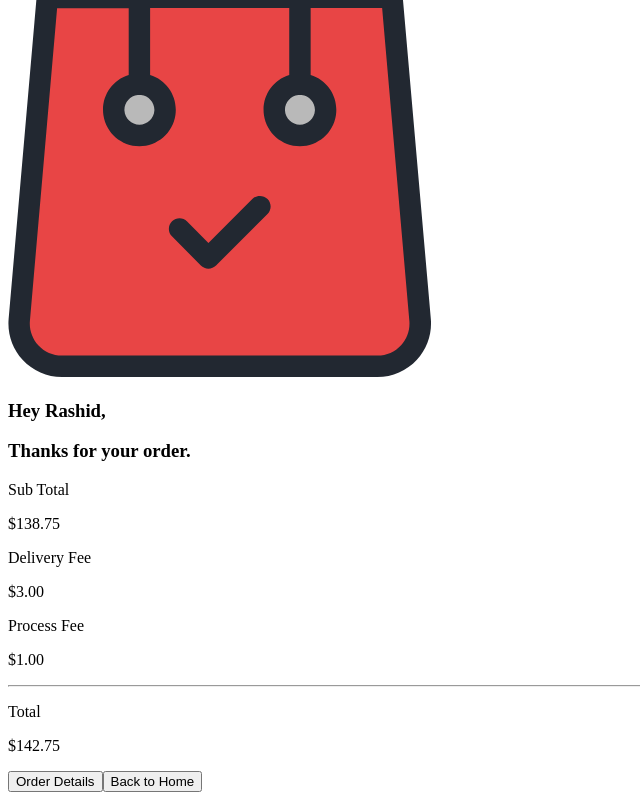
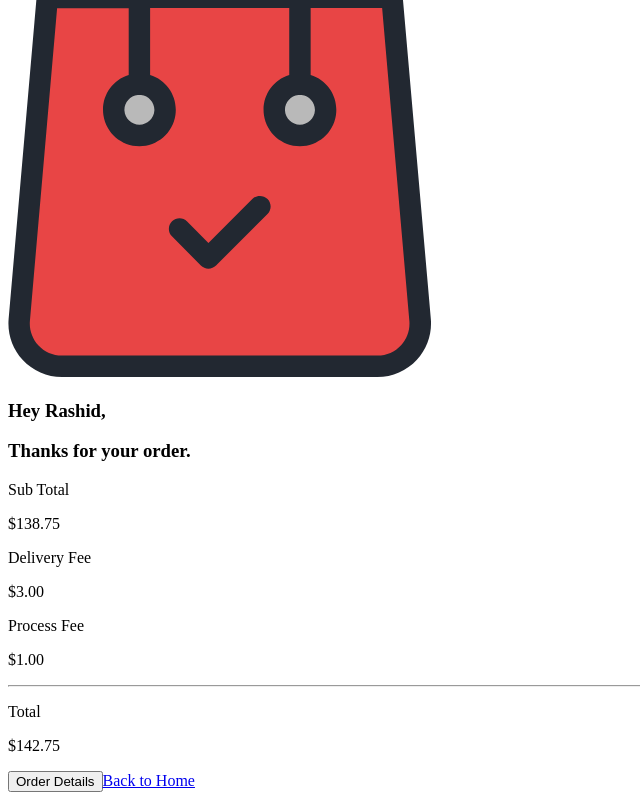
Before and after one commit to Rgerard96/CultureHypes, a Next.js app: page /order-confirmation/success in a window 1280 px wide. Shown: the part 233-1033 px from the top of the page, without its empty margins (0-640 px from the left). Built offline with nearby package versions, Linux system fonts and the light colour scheme.

Commit message:
order confirmation pages update

```diff
--- a/pages/order-confirmation/failed.js
+++ b/pages/order-confirmation/failed.js
@@ -9,7 +9,7 @@ export default function failed() {
         <title>CultureHypes - Order Confirmation Failed</title>
         <meta name='viewport' content='initial-scale=1.0, width=device-width' />
       </Head>
-      <div className='mx-auto max-w-sm text-center flex flex-col items-center'>
+      <div className='mx-auto max-w-sm sm:w-96 text-center flex flex-col items-center'>
         <img
           className='w-24 mb-4'
           src='/icons/order-failed.svg'
@@ -22,7 +22,7 @@ export default function failed() {
           <h4>Payment for your order could not be proceed, try again.</h4>
         </div>
         <Link href='/checkout'>
-          <button className='bg-cred w-96 py-2 px-3 rounded text-white mb-4'>
+          <button className='bg-cred w-full py-2 px-3 rounded text-white mb-4'>
             Back to Checkout
           </button>
         </Link>
--- a/pages/order-confirmation/success.js
+++ b/pages/order-confirmation/success.js
@@ -9,7 +9,7 @@ export default function success() {
         <title>CultureHypes - Order Confirmation Successful</title>
         <meta name='viewport' content='initial-scale=1.0, width=device-width' />
       </Head>
-      <div className='mx-auto max-w-sm text-center flex flex-col items-center'>
+      <div className='mx-auto max-w-sm sm:w-96 text-center flex flex-col items-center'>
         <img
           className='w-24 mb-4'
           src='/icons/order-success.svg'
@@ -38,15 +38,15 @@ export default function success() {
             <p>$142.75</p>
           </div>
         </div>
-        <Link href='/'>
-          <button className='bg-darkGrey w-96 py-2 px-3 rounded text-white mb-4'>
+        <Link href='/checkout'>
+          <button className='bg-cred w-full py-2 px-3 rounded text-white mb-4'>
             Order Details
           </button>
         </Link>
         <Link href='/'>
-          <button className='bg-cred w-96 py-2 px-3 rounded text-white'>
+          <a className='text-darkGrey cursor-pointer break-normal hover:text-cred'>
             Back to Home
-          </button>
+          </a>
         </Link>
       </div>
     </div>
```
